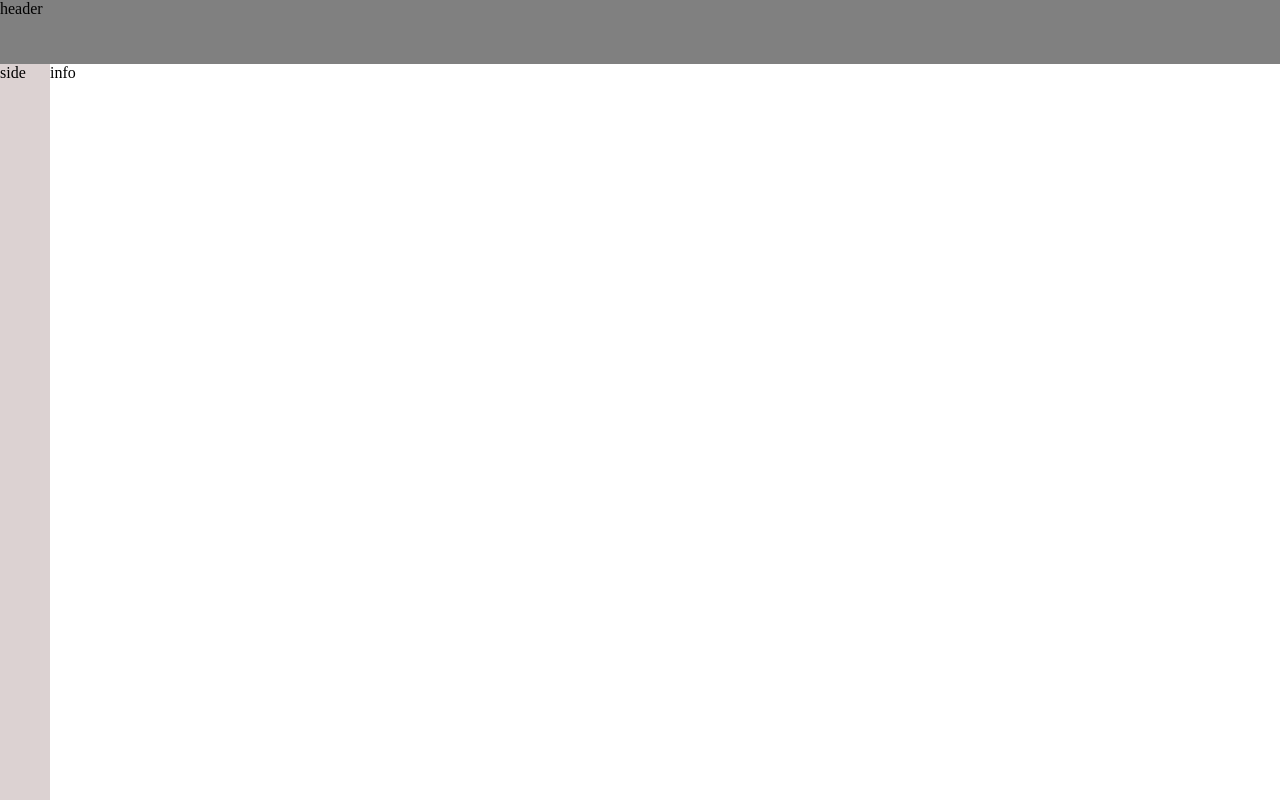
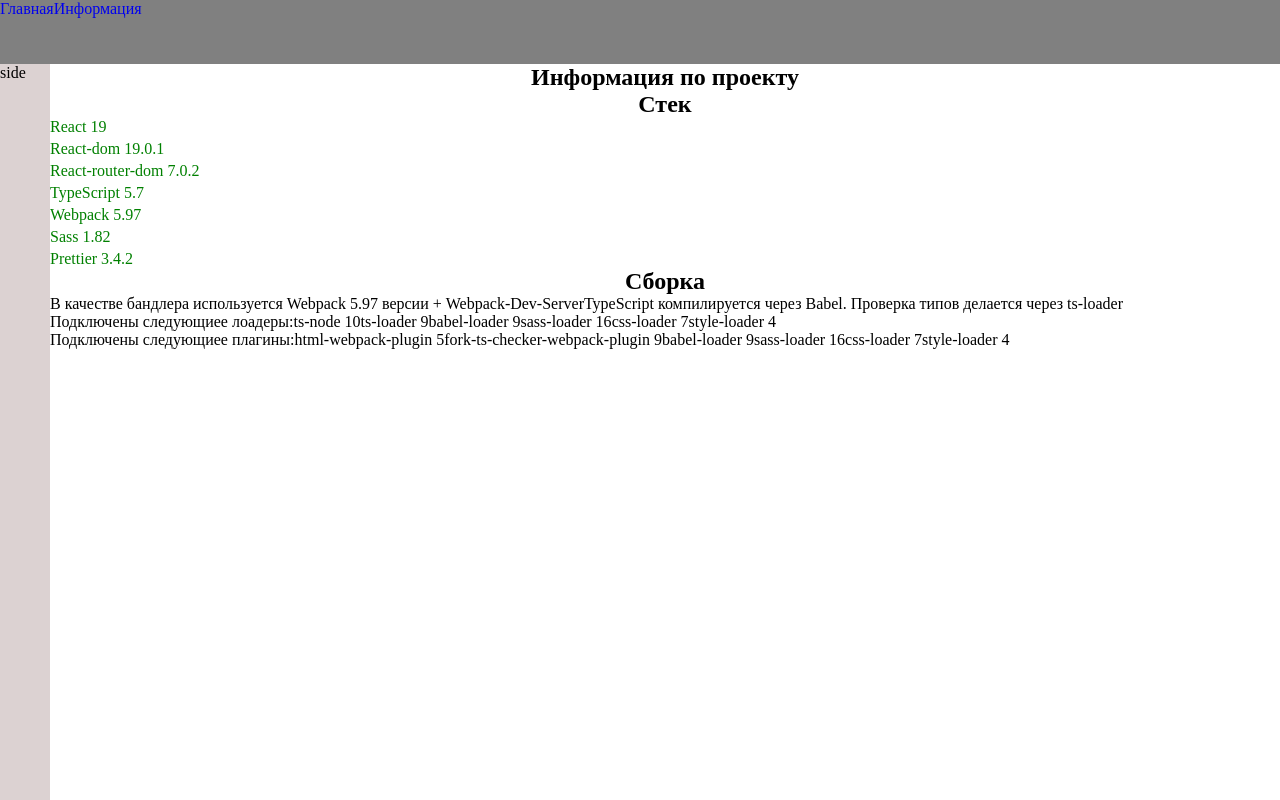
Before and after one commit to DaerioFrixell/setting-webpack-config, a React app: page /info in a window 1280 px wide. Built offline with nearby package versions, Linux system fonts and the light colour scheme.

Commit message:
main: добавил линки, информацию, historyApiFallback

```diff
--- a/src/app/layouts/Layout.tsx
+++ b/src/app/layouts/Layout.tsx
@@ -1,4 +1,5 @@
 import { FC, ReactNode } from "react";
+import { NavLink } from "react-router";
 import './layout.scss';
 
 type LayoutProps = {
@@ -9,7 +10,13 @@ export const Layout: FC<LayoutProps> = ({ children }) => {
     return (
         <div className="layout">
             <header className="layout__header">
-                header
+                <NavLink to='/'>
+                    Главная
+                </NavLink>
+
+                <NavLink to='/info'>
+                    Информация
+                </NavLink>
             </header>
 
             <div className="layout__wrapper-content">
--- a/src/pages/info-page/InfoPage.tsx
+++ b/src/pages/info-page/InfoPage.tsx
@@ -1,3 +1,57 @@
+import { Title } from 'shared/ui-kit/ui/title';
+import { Anchor } from 'shared/ui-kit/ui/anchor';
+import { useLinks } from './hooks';
+
+import './infoPage.scss';
+
 export const InfoPage = () => {
-    return <p>info</p>
-}
+    const { stackLinks } = useLinks();
+
+    return (
+        <div>
+            <Title text='Информация по проекту' />
+            <div>
+                <Title text='Стек' />
+
+                <div className='info-page-links'>
+                    {stackLinks.map(stack =>
+                        <Anchor
+                            href={stack.href}
+                            text={`${stack.title} ${stack.version}`}
+                        />
+                    )}
+                </div>
+            </div>
+
+            <div>
+                <Title text='Сборка' />
+
+                <div>
+                    <span>В качестве бандлера используется Webpack 5.97 версии + Webpack-Dev-Server</span>
+
+                    <span>TypeScript компилируется через Babel. Проверка типов делается через ts-loader</span>
+
+                    <div>
+                        <span>Подключены следующиее лоадеры:</span>
+                        <span>ts-node 10</span>
+                        <span>ts-loader 9</span>
+                        <span>babel-loader 9</span>
+                        <span>sass-loader 16</span>
+                        <span>css-loader 7</span>
+                        <span>style-loader 4</span>
+                    </div>
+
+                    <div>
+                        <span>Подключены следующиее плагины:</span>
+                        <span>html-webpack-plugin 5</span>
+                        <span>fork-ts-checker-webpack-plugin 9</span>
+                        <span>babel-loader 9</span>
+                        <span>sass-loader 16</span>
+                        <span>css-loader 7</span>
+                        <span>style-loader 4</span>
+                    </div>
+                </div>
+            </div>
+        </div>
+    );
+};
--- /dev/null
+++ b/src/pages/info-page/hooks/index.ts
@@ -0,0 +1 @@
+export { useLinks } from './useLinks';
--- /dev/null
+++ b/src/pages/info-page/hooks/useLinks.ts
@@ -0,0 +1,41 @@
+export const useLinks = () => {
+    const stackLinks = [
+        {
+            href: 'https://react.dev/',
+            title: 'React',
+            version: '19'
+        },
+        {
+            href: 'https://react.dev/reference/react-dom',
+            title: 'React-dom',
+            version: '19.0.1'
+        },
+        {
+            href: 'https://reactrouter.com/7.0.2/home',
+            title: 'React-router-dom',
+            version: '7.0.2'
+        },
+        {
+            href: 'https://www.typescriptlang.org/',
+            title: 'TypeScript',
+            version: '5.7'
+        },
+        {
+            href: 'https://webpack.js.org/',
+            title: 'Webpack',
+            version: '5.97'
+        },
+        {
+            href: 'https://sass-lang.com/',
+            title: 'Sass',
+            version: '1.82'
+        },
+        {
+            href: 'https://prettier.io/',
+            title: 'Prettier',
+            version: '3.4.2'
+        },
+    ];
+
+    return { stackLinks };
+};
--- /dev/null
+++ b/src/pages/info-page/infoPage.scss
@@ -0,0 +1,5 @@
+.info-page-links {
+    display: flex;
+    flex-direction: column;
+    gap: 4px;
+}
--- /dev/null
+++ b/src/shared/ui-kit/ui/anchor/Anchor.tsx
@@ -0,0 +1,16 @@
+import { FC } from "react";
+import './anchor.scss';
+
+type AnchorProps = {
+    text: string;
+    href: string;
+};
+
+export const Anchor: FC<AnchorProps> = ({ text, href }) => {
+    return <a
+        className="anchor"
+        href={href}
+        target="_blank">
+        {text}
+    </a>
+}
--- /dev/null
+++ b/src/shared/ui-kit/ui/anchor/anchor.scss
@@ -0,0 +1,7 @@
+.anchor {
+    color: green;
+
+    &:visited {
+        color: red
+    }
+}
--- /dev/null
+++ b/src/shared/ui-kit/ui/anchor/index.ts
@@ -0,0 +1 @@
+export { Anchor } from './Anchor';
--- /dev/null
+++ b/src/shared/ui-kit/ui/title/Title.tsx
@@ -0,0 +1,10 @@
+import { FC } from "react";
+import "./title.scss";
+
+type TitleProps = {
+    text: string
+};
+
+export const Title: FC<TitleProps> = ({ text }) => {
+    return <h2 className="title">{text}</h2>
+}
--- /dev/null
+++ b/src/shared/ui-kit/ui/title/index.ts
@@ -0,0 +1 @@
+export { Title } from './Title';
--- /dev/null
+++ b/src/shared/ui-kit/ui/title/title.scss
@@ -0,0 +1,3 @@
+.title {
+    text-align: center;
+}
--- a/webpack.config.ts
+++ b/webpack.config.ts
@@ -51,6 +51,8 @@ module.exports = {
         static: {
             directory: path.join(__dirname, "dist"),
         },
+
+        historyApiFallback: true,
         compress: true,
         port: 3000,
         hot: true,
```
